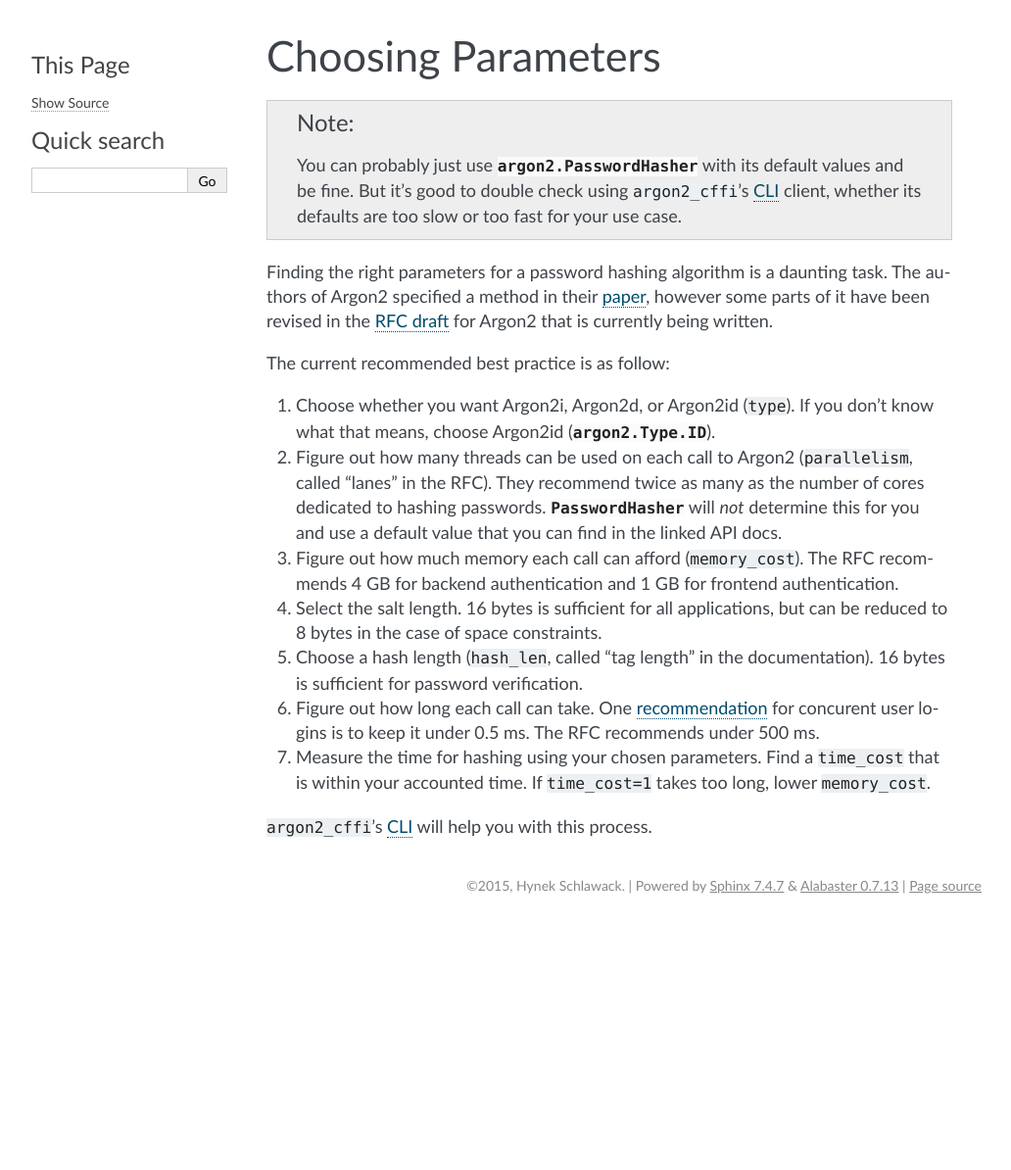
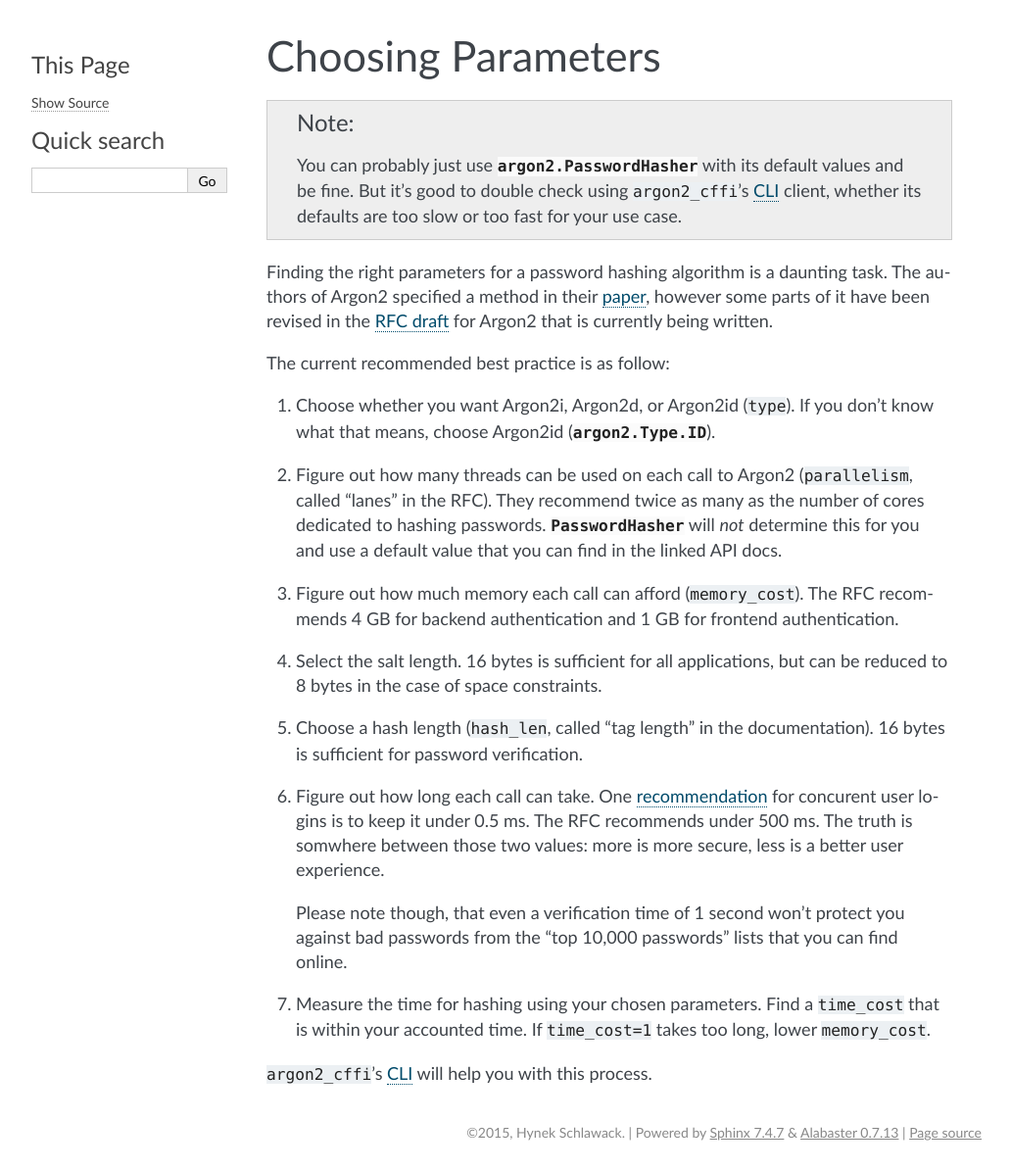
Before and after one commit to hynek/argon2-cffi, a Sphinx documentation site: the page built from docs/parameters.rst, in a window 1280 px wide. Shown: the whole page at 98% size, without its empty margins (128-1160 px from the left). Built offline with Sphinx 7.4.7, drawn with Linux system fonts in a browser that asks for light colours; before the commit the page ends 942 px from its top, so only the background shows below that.

Commit message:
Add clarification to verification times

```diff
--- a/docs/parameters.rst
+++ b/docs/parameters.rst
@@ -25,6 +25,9 @@ The current recommended best practice is as follow:
 #. Figure out how long each call can take.
    One `recommendation <https://www.nccgroup.trust/us/about-us/newsroom-and-events/blog/2015/march/enough-with-the-salts-updates-on-secure-password-schemes/>`_ for concurent user logins is to keep it under 0.5 ms.
    The RFC recommends under 500 ms.
+   The truth is somwhere between those two values: more is more secure, less is a better user experience.
+
+   Please note though, that even a verification time of 1 second won't protect you against bad passwords from the "top 10,000 passwords" lists that you can find online.
 #. Measure the time for hashing using your chosen parameters.
    Find a ``time_cost`` that is within your accounted time.
    If ``time_cost=1`` takes too long, lower ``memory_cost``.
```
Also changed, not shown: 1 other file.
